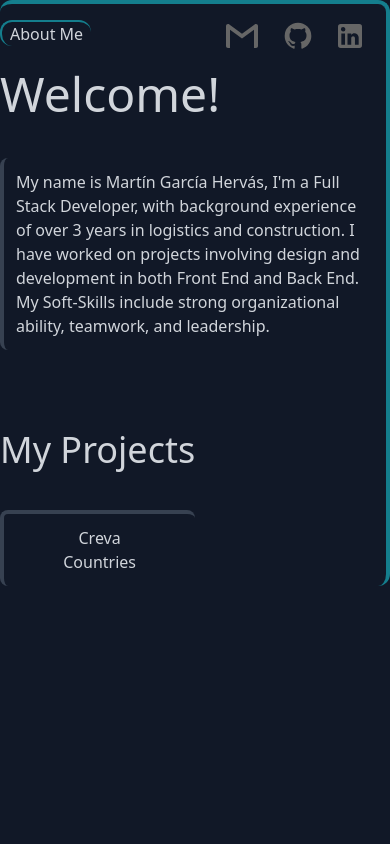
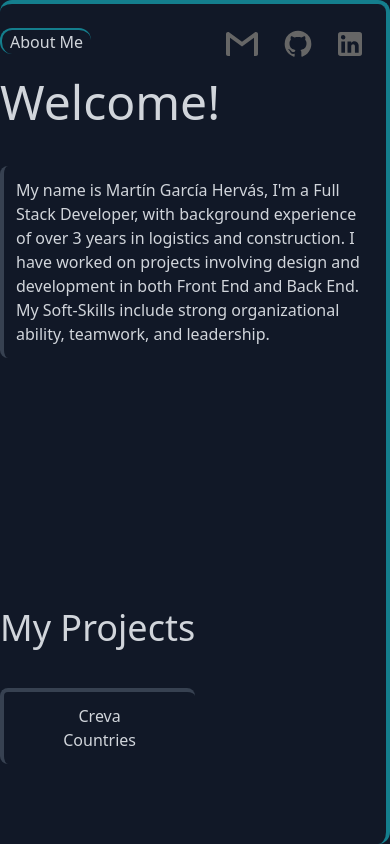
Before and after one commit to MartinGarciaHervas/Portfolio, a React (Vite) app: page / in a window 390 px wide. Built offline with nearby package versions, Linux system fonts and the light colour scheme.

Commit message:
Responsive and logic OK

```diff
--- a/src/Views/Home.tsx
+++ b/src/Views/Home.tsx
@@ -2,7 +2,7 @@ import Bio from "../components/Bio"
 
 const Home = () => {
     return (
-        <div className="flex justify-center lg:p-7 lg:w-3/4 lg:h-3/4 pt-4 border-t-4 border-r-4 border-bordergreen hover:border-gray-700 transition-all duration-300 rounded-xl">
+        <div className="flex justify-center h-screen lg:p-7 lg:w-3/4 lg:h-3/4 pt-4 border-t-4 border-r-4 border-bordergreen hover:border-gray-700 transition-all duration-300 rounded-xl">
             <Bio />
         </div>
     )
--- a/src/components/Bio.tsx
+++ b/src/components/Bio.tsx
@@ -12,9 +12,9 @@ const Bio = () => {
     }
 
     return (
-        <div className="flex flex-col justify-center">
+        <div className="flex flex-col justify-start lg:justify-center">
             <SocialMedia infoSelect={infoHandler}/>
-            <div className="flex flex-col items-start lg:flex-row">
+            <div className="flex flex-col lg:flex-row justify-between h-full lg:h-3/4">
                 <div className="lg:w-1/2">
                     <h1 className="text-5xl lg:text-8xl mb-10">{info === 'Bio' ? db.Bio.title.en : info}</h1>
                     <div className="border-l-4 border-gray-700 hover:border-bordergreen transition-all duration-300 rounded-lg p-3">
--- a/src/components/Projects.tsx
+++ b/src/components/Projects.tsx
@@ -6,7 +6,7 @@ interface Props {
 
 const Projects: React.FC<Props> = ({infoSelect}) => {
     return (
-        <div className="flex flex-col lg:items-center mt-20 lg:mt-0 lg:w-1/2">
+        <div className="flex flex-col lg:items-center mb-20 lg:w-1/2">
             <div>
                 <h1 className="text-4xl mb-10">My Projects</h1>
                 <div className="flex flex-col border-l-4 border-t-4 border-gray-700 hover:border-bordergreen transition-all duration-300 rounded-lg p-3">
--- a/src/components/SocialMedia.tsx
+++ b/src/components/SocialMedia.tsx
@@ -8,7 +8,7 @@ interface Props {
 
 const SocialMedia:React.FC<Props> = ({infoSelect}) => {
     return (
-        <div className='flex justify-between mb-6 w-full'>
+        <div className='flex justify-between mt-2 mb-6 w-full'>
             <div className='border-l-2 border-t-2 rounded-xl border-bordergreen hover:border-gray-700 transition-all duration-300'>
                 <button onClick={()=>{infoSelect('Bio')}} className='pl-2 pr-2'>About Me</button>
             </div>
```
